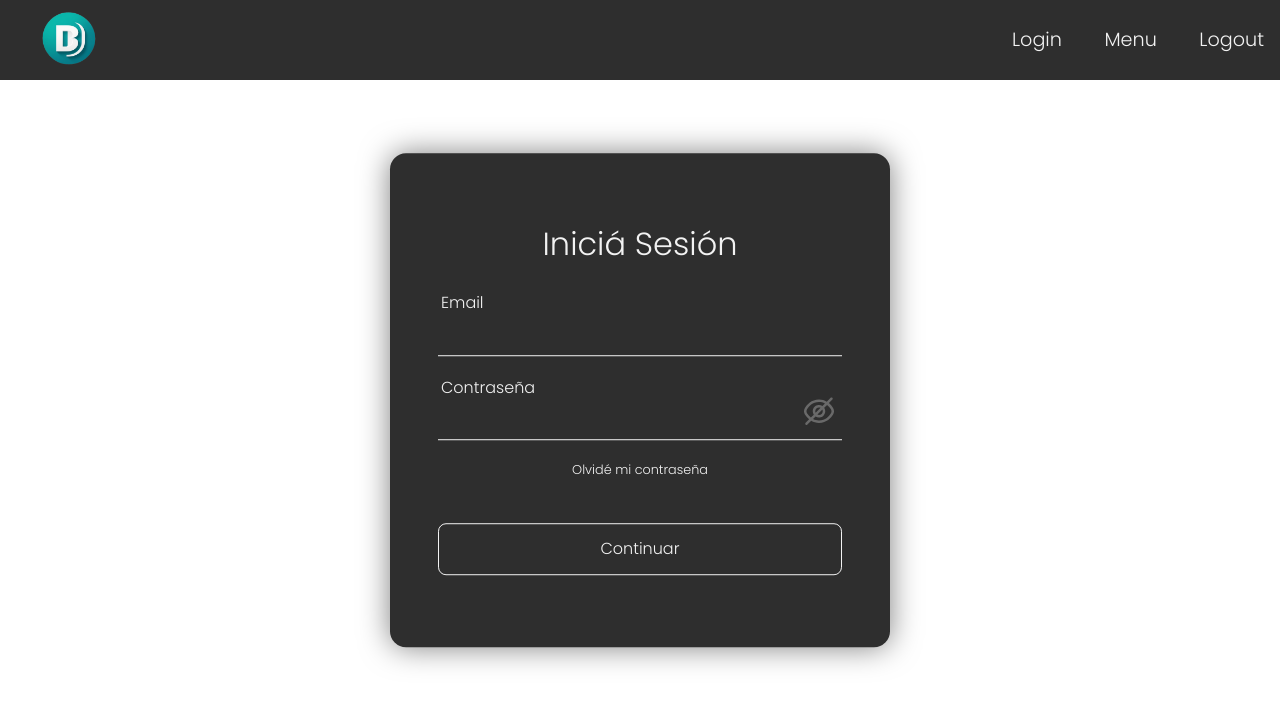
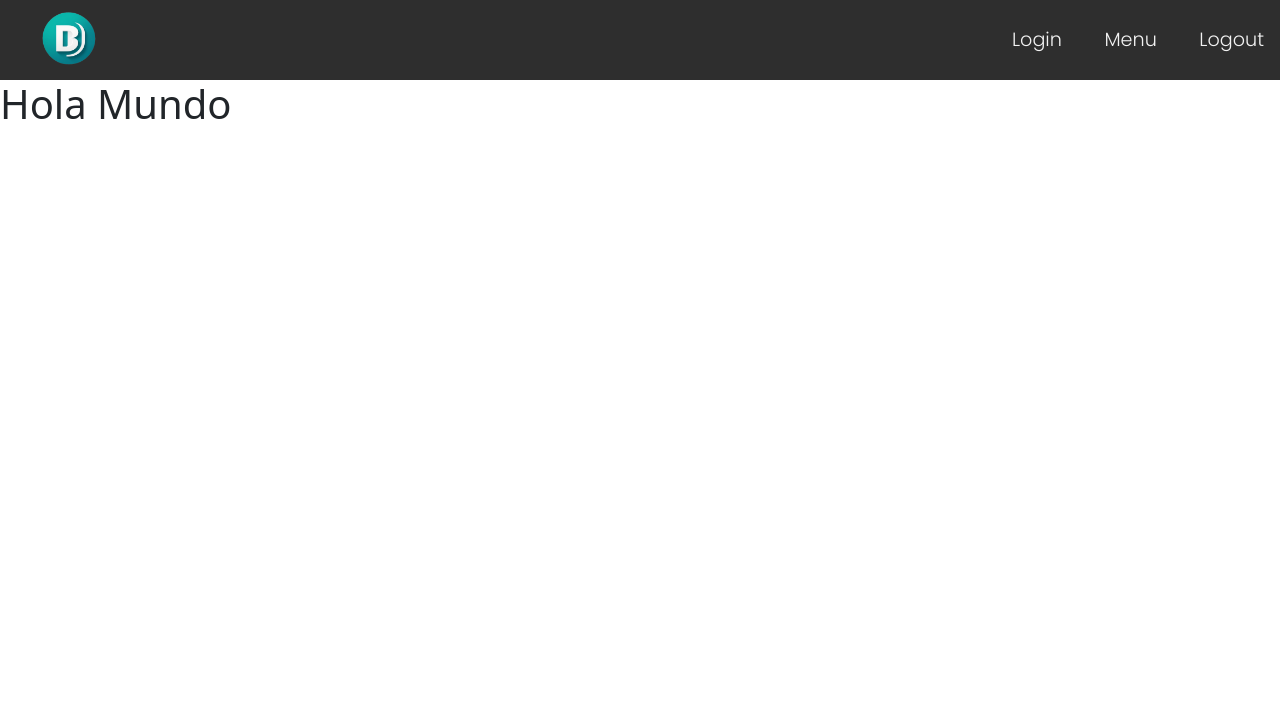
Before and after one commit to DylanselET32/becation, a React (Vite) app in the folder becation/frontend/: page / in a window 1280 px wide. Shown: the top 704 px of the page. Built offline with nearby package versions, Linux system fonts and the light colour scheme.

Commit message:
Register
Comienzo de la vista de Registrar Usuario

```diff
--- a/becation/frontend/src/App.jsx
+++ b/becation/frontend/src/App.jsx
@@ -2,6 +2,7 @@ import Header from "./components/Header"
 import LogoBecation from "./imgs/BeCation_logo.png"
 import Calendar from "./pages/Calendar"
 import Login from "./pages/Login"
+import Register from "./pages/Register"
 import "./stylesheets/app.css"
 
 function App() {
@@ -11,7 +12,8 @@ function App() {
     <>
       <div className="app">
         <Header />
-        <Login />
+        <Register />
+        {/*<Login />*/}
 
         {/* <Calendar /> */}
 
--- /dev/null
+++ b/becation/frontend/src/pages/Register.jsx
@@ -0,0 +1,59 @@
+import "../stylesheets/register.css"
+import "../stylesheets/modalAlert.css"
+/*
+import EyeToHide from "../imgs/eye-crossed.svg"
+import EyeHiden from "../imgs/eye.svg"
+import { useState } from "react"
+import ModalAlert from "../components/ModalAlert"
+import useModalAlert from "../helpers/useModalAlert"
+import { login } from "../services/userServices"
+*/
+
+export default function Register (){
+    /*
+    const [passHidden, setPassHidden] = useState(false)
+    const [form, setForm] = useState(initalForm)
+    const [ handleModalAlert, alert, openModalAlert, modalAlertCalled, msg, setMsg]= useModalAlert();
+
+
+    const changePassVisibility = ()=>{
+        setPassHidden(!passHidden)
+    }
+
+    const handleForm = (e)=>{
+        setForm({
+            ...form,
+            [e.target.name]: e.target.value
+        })
+    }
+
+    const handleSubmit= async(e)=>{
+        e.preventDefault();
+        if(!form.email || !form.password){
+          openModalAlert();
+          setMsg("Complete los datos")
+          return
+        }
+        const [data, status]= await login(form)
+        if(status == 401){
+          openModalAviso();
+          setMsg("Contraseña Incorrecta")
+        }else if(status == 404){
+          openModalAviso();
+          setMsg("Usuario incorrecto")
+        }else if(status == 400){
+          openModalAviso();
+          setMsg("Nombre de usuario en uso")
+        }else if(status ==200){
+            console.log("LOGUEADO...")
+        //   redirec()
+        //   auth.reloaded()
+        }
+    }
+*/
+    return (
+
+        <h1>Hola Mundo</h1>
+
+    )
+}
```
Also changed, not shown: becation/frontend/src/stylesheets/register.css (added).
